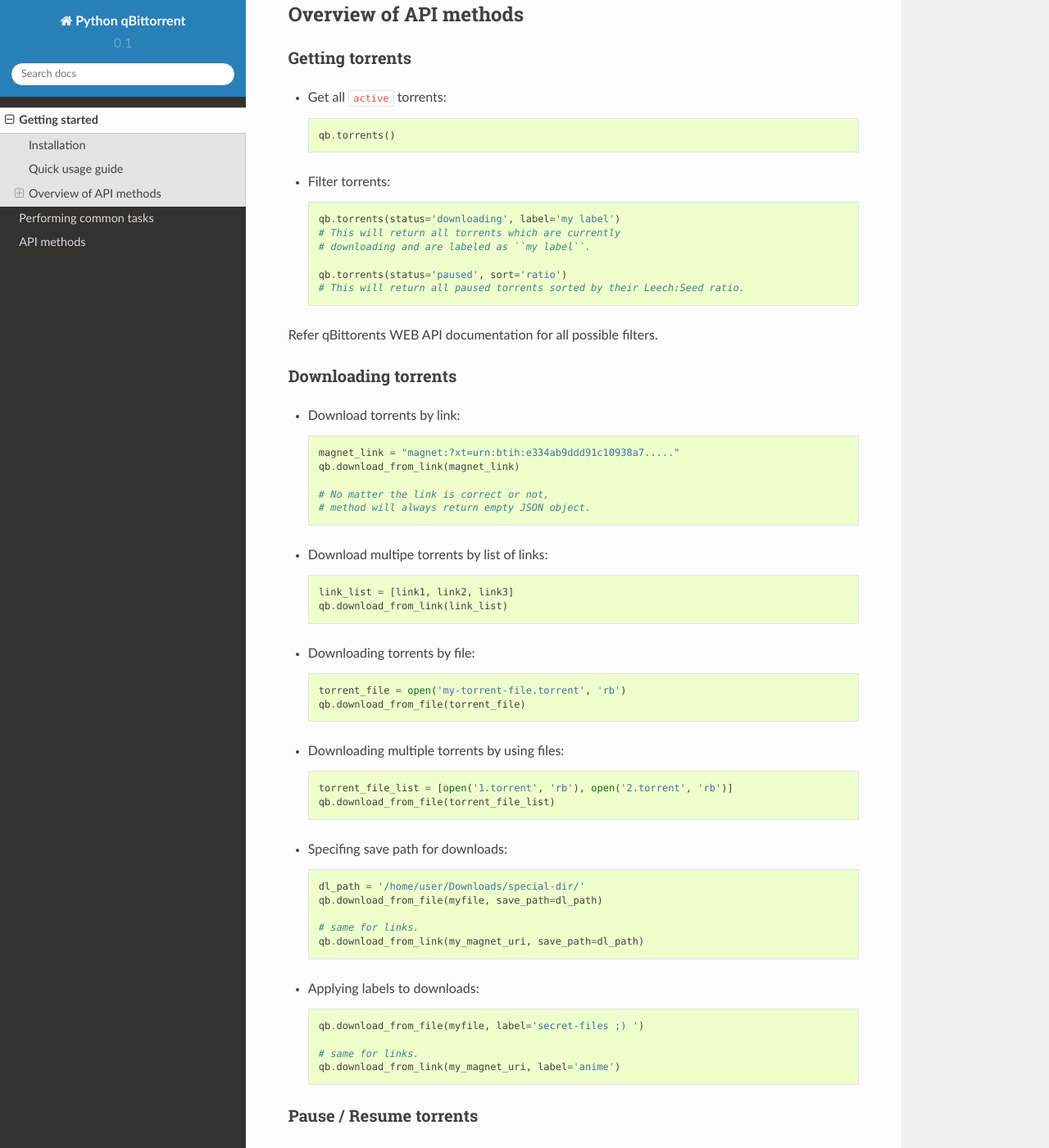
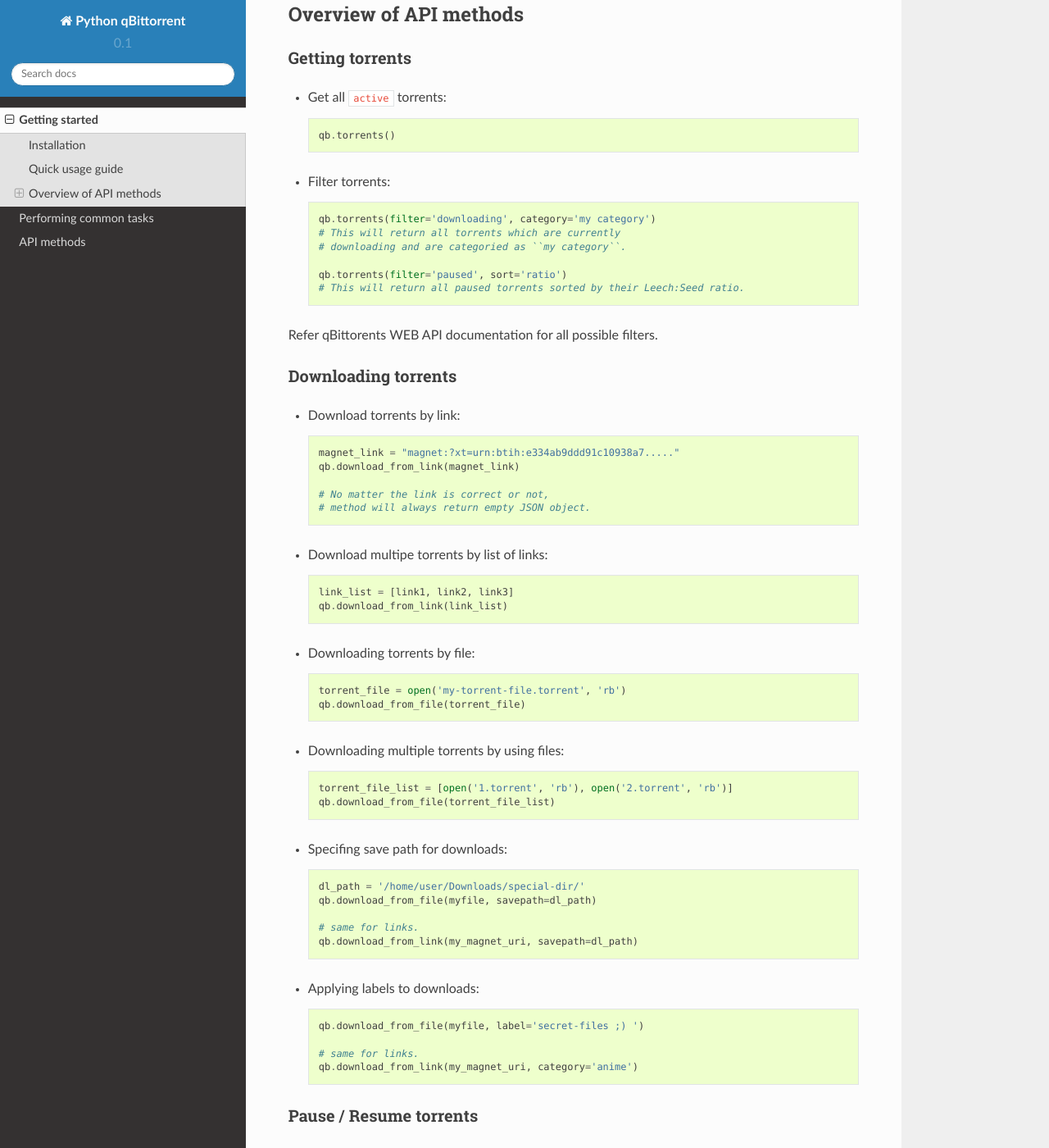
Before and after one commit to v1k45/python-qBittorrent, a Sphinx documentation site: the page built from docs/intro.rst, in a window 1280 px wide and 1400 px high, scrolled down 978 px. Shown: the whole window at 82% size. Built offline with Sphinx 7.4.7 and the Read the Docs theme 2.0.0, drawn with Linux system fonts in a browser that asks for light colours.

```diff
--- a/docs/intro.rst
+++ b/docs/intro.rst
@@ -50,11 +50,11 @@ Getting torrents
 
 - Filter torrents::
 
-    qb.torrents(status='downloading', label='my label')
+    qb.torrents(filter='downloading', category='my category')
     # This will return all torrents which are currently
-    # downloading and are labeled as ``my label``.
+    # downloading and are categoried as ``my category``.
 
-    qb.torrents(status='paused', sort='ratio')
+    qb.torrents(filter='paused', sort='ratio')
     # This will return all paused torrents sorted by their Leech:Seed ratio.
 
 Refer qBittorents WEB API documentation for all possible filters.
@@ -88,17 +88,17 @@ Downloading torrents
 - Specifing save path for downloads::
 
     dl_path = '/home/user/Downloads/special-dir/'
-    qb.download_from_file(myfile, save_path=dl_path)
+    qb.download_from_file(myfile, savepath=dl_path)
 
     # same for links.
-    qb.download_from_link(my_magnet_uri, save_path=dl_path)
+    qb.download_from_link(my_magnet_uri, savepath=dl_path)
 
 - Applying labels to downloads::
 
     qb.download_from_file(myfile, label='secret-files ;) ')
 
     # same for links.
-    qb.download_from_link(my_magnet_uri, label='anime')
+    qb.download_from_link(my_magnet_uri, category='anime')
 
 Pause / Resume torrents
 -----------------------
```
Also changed, not shown: README.rst (+6 -6 lines).
